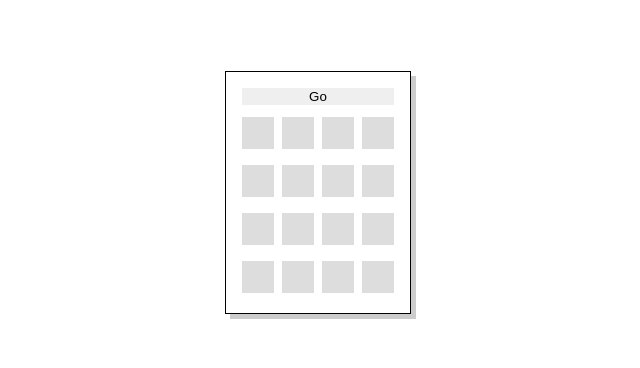
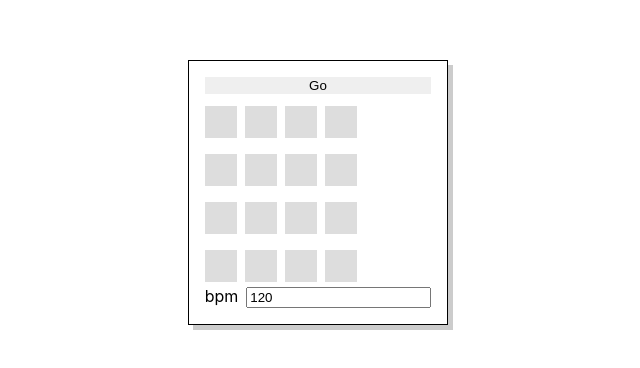
Before and after one commit to alexfiftysix/drum-time, a React (Create React App) app: page / in a window 1280 px wide. Shown: the part 208-576 px from the top of the page, without its empty margins (322-962 px from the left). Built offline with nearby package versions, Linux system fonts and the light colour scheme.

Commit message:
Set Tempo

```diff
--- a/src/App.tsx
+++ b/src/App.tsx
@@ -1,13 +1,13 @@
 import React from 'react'
 import './reset.scss'
-import { Controller } from './components/sequencer/Controller'
+import { Sequencer } from './components/sequencer/Sequencer'
 import styles from './App.module.scss'
 import { scales } from './utilities/scales'
 
 function App() {
   return (
     <div className={styles.root}>
-      <Controller size={4} notes={scales.triadC} />
+      <Sequencer size={4} notes={scales.triadC} />
     </div>
   )
 }
--- a/src/components/sequencer/Controller.tsx
+++ b/src/components/sequencer/Sequencer.tsx
@@ -1,14 +1,15 @@
 import { SequencerRow } from './SequencerRow'
-import styles from './Controller.module.scss'
+import styles from './Sequencer.module.scss'
 import { useCallback, useState } from 'react'
 import * as Tone from 'tone'
+import { TempoSetter } from './tempoSetter/TempoSetter'
 
 type ControllerProps = {
   size: number
   notes: string[]
 }
 
-export const Controller = (props: ControllerProps) => {
+export const Sequencer = (props: ControllerProps) => {
   const [looping, setLooping] = useState(false)
 
   const synth = new Tone.PolySynth(Tone.Synth).toDestination()
@@ -29,6 +30,7 @@ export const Controller = (props: ControllerProps) => {
       {props.notes.map((note, index) => (
         <SequencerRow key={index} note={note} size={props.size} synth={synth} />
       ))}
+      <TempoSetter />
     </div>
   )
 }
--- /dev/null
+++ b/src/components/sequencer/tempoSetter/TempoSetter.module.scss
@@ -0,0 +1,3 @@
+.label {
+margin-right: .5rem;
+}
--- /dev/null
+++ b/src/components/sequencer/tempoSetter/TempoSetter.tsx
@@ -0,0 +1,24 @@
+import styles from './TempoSetter.module.scss'
+import { useEffect, useState } from 'react'
+import * as Tone from 'tone'
+
+export const TempoSetter = () => {
+  const [tempo, setTempo] = useState(120)
+
+  useEffect(() => {
+    Tone.Transport.bpm.rampTo(tempo, 0.1)
+  }, [tempo])
+
+  return (
+    <label className={styles.root}>
+      <span className={styles.label}>bpm</span>
+      <input
+        type="number"
+        step={0}
+        // @ts-ignore
+        onInput={(event) => setTempo(event.target.value)}
+        value={tempo}
+      />
+    </label>
+  )
+}
```
Also changed, not shown: src/components/sequencer/Sequencer.module.scss (renamed from src/components/sequencer/Controller.module.scss).
